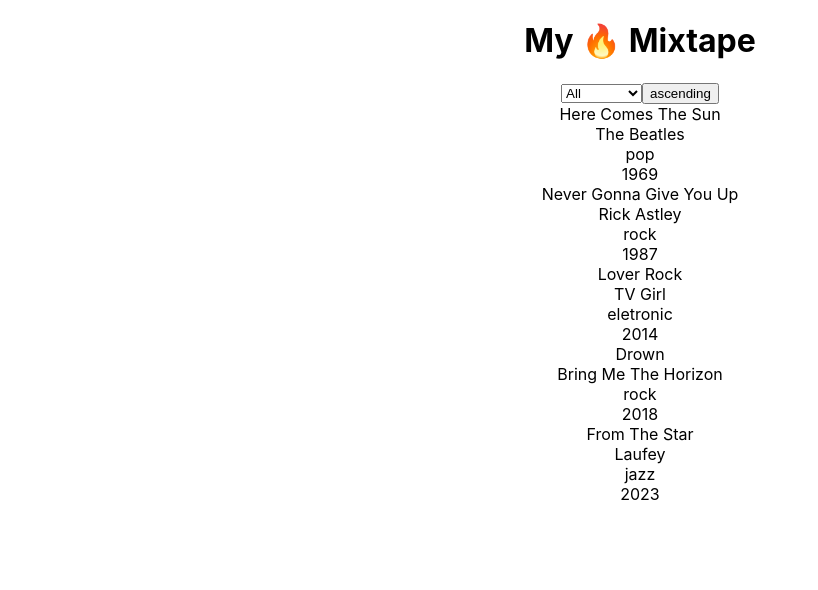
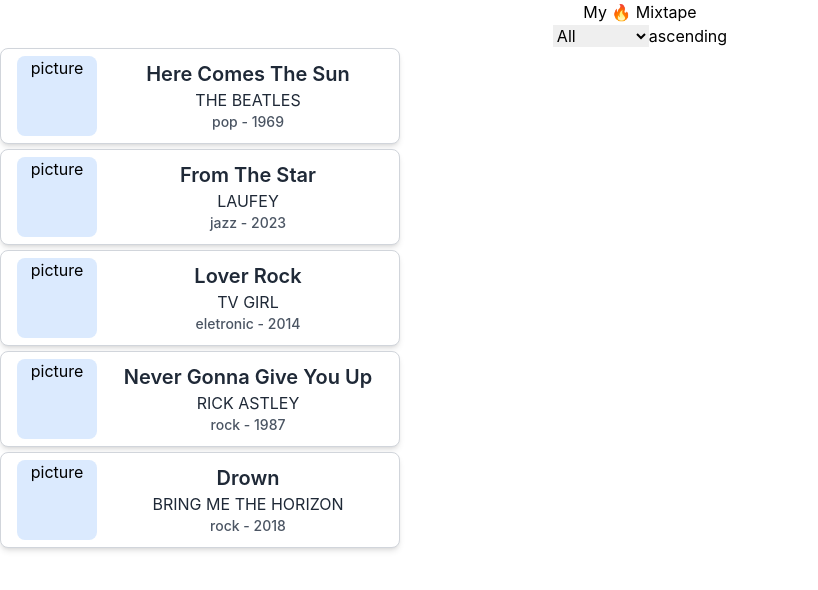
Before and after one commit to VahnisHappy/Explore-Spotify-Wrapped, a React (Create React App) app: page / in a window 1280 px wide. Shown: the top 590 px of the page, without its empty margins (0-818 px from the left). Built offline with nearby package versions, Linux system fonts and the light colour scheme.

Commit message:
add: style with tailwind and remove sort filter function it's necessary to use for now

```diff
--- a/package.json
+++ b/package.json
@@ -39,5 +39,8 @@
       "last 1 firefox version",
       "last 1 safari version"
     ]
+  },
+  "devDependencies": {
+    "tailwindcss": "^3.4.14"
   }
 }
--- a/src/components/MixtapeContext.tsx
+++ b/src/components/MixtapeContext.tsx
@@ -23,6 +23,8 @@
     const [genre, setGenre] = useState<string>("all")
     const [sortOrder, setSortOrder] = useState<string>("ascending")
 
+
+
     return(
         <MixtapeContext.Provider value={{ songs, genre, setGenre, sortOrder, setSortOrder }}>
             {children}
--- a/src/components/Song.tsx
+++ b/src/components/Song.tsx
@@ -1,23 +1,22 @@
 export interface SongProps {
-    artist : string,
-    genre : string,
+    artist? : string,
+    genre? : string,
     name : string,
     year : string
 }
 
 export default function Song ({artist, genre, name, year} : SongProps){
     return (
-    <div className="song">
-        <div className="contents">
-            <div className="name">{name}</div>
-            <div className="details left">
-                <div className="artist">{artist}</div>
+        <div className="p-4 border border-gray-300 rounded-lg shadow-md bg-white hover:shadow-lg transition-shadow w-full sm:w-[25rem] h-auto sm:h-[6rem] flex items-center mb-[5px]">
+            <div className="bg-blue-100 rounded-lg w-[5rem] h-[5rem] flex-shrink-0">
+                {/* Replace "picture" with an actual image */}
+                picture
             </div>
-            <div className="details right">
-                    <div className="genre">{genre}</div>
-                    <div className="year">{year}</div>
+            <div className="ml-4 flex flex-col justify-center w-full">
+                <div className="text-gray-800 text-lg sm:text-xl font-semibold">{name}</div>
+                <div className="text-gray-800 text-sm sm:text-base uppercase">{artist}</div>
+                <div className="text-gray-600 text-xs sm:text-sm font-medium">{genre} - {year}</div>
             </div>
         </div>
-    </div>
     )
 }
--- a/src/components/SongList.tsx
+++ b/src/components/SongList.tsx
@@ -35,7 +35,8 @@
 
     return (
         <div>
-            {filteredSongs.map((song : SongProps) => (<Song {...song} key={song.name}/>))}
+            {songs.map((song: SongProps) => ( <Song {...song} key={song.name} />))}
+            {/* {filteredSongs.map((song : SongProps) => (<Song {...song} key={song.name}/>))} */}
         </div>
     )
 }
--- /dev/null
+++ b/tailwind.config.js
@@ -0,0 +1,10 @@
+/** @type {import('tailwindcss').Config} */
+module.exports = {
+  content: [
+    "./src/**/*.{js,jsx,ts,tsx}",
+  ],
+  theme: {
+    extend: {},
+  },
+  plugins: [],
+}
```
Also changed, not shown: 1 other file (tests, documents, lock files or other folders).
